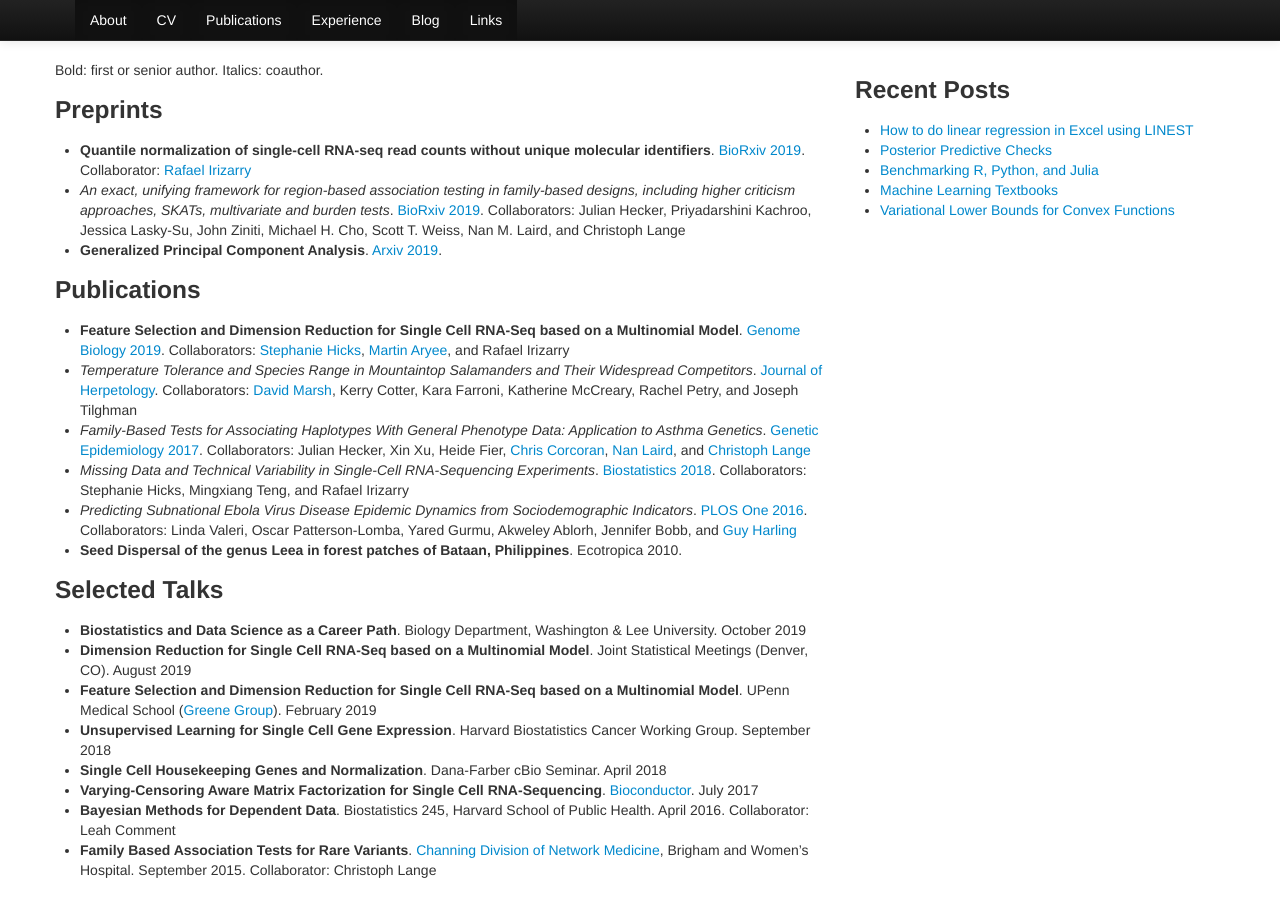
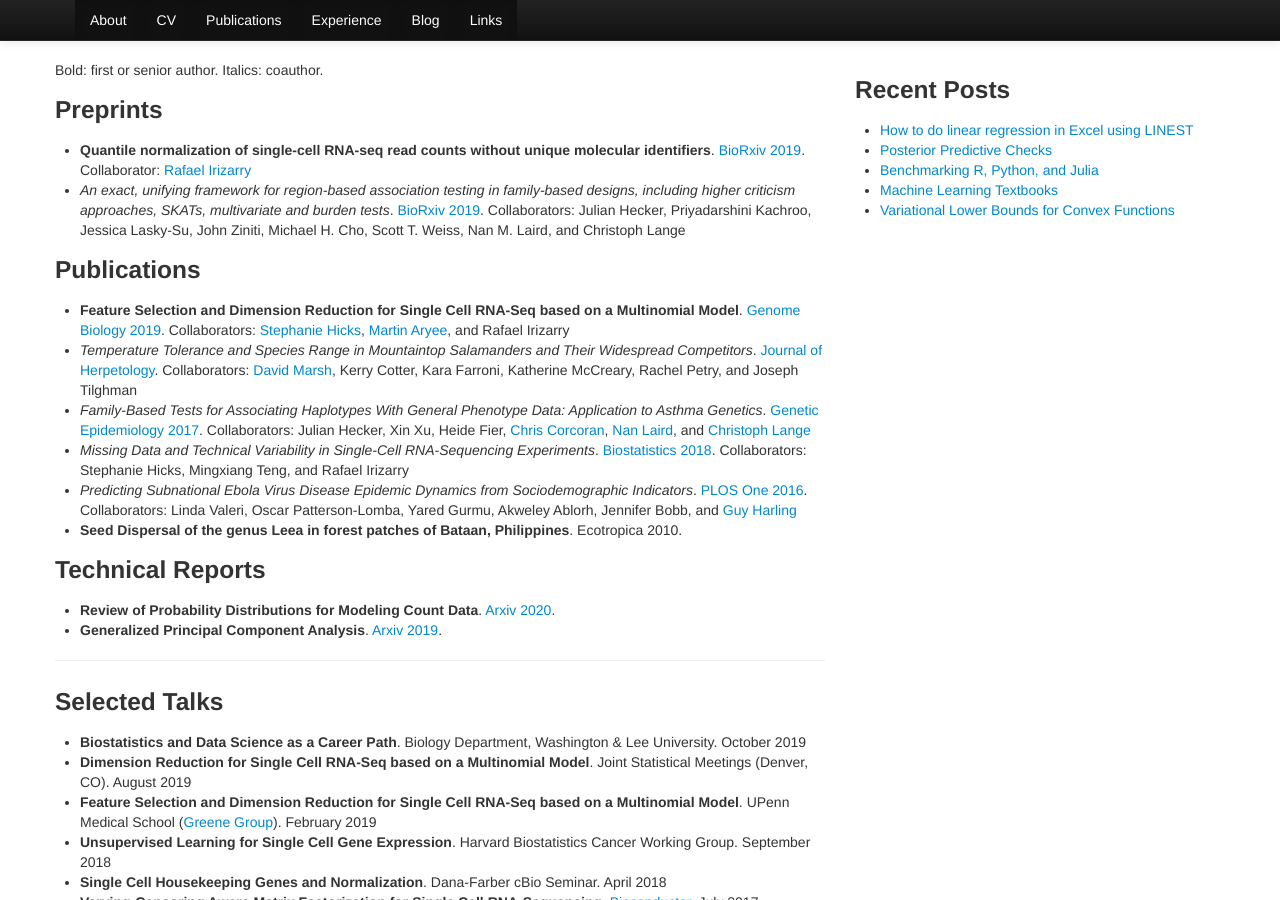
Before and after one commit to willtownes/willtownes.github.io, a Jekyll site: the page built from publications/index.md, in a window 1280 px wide and 900 px high. Built offline with Jekyll 4.4.1, drawn with Linux system fonts in a browser that asks for light colours; nearby versions of some CDN libraries.

Commit message:
updated publications and cv to include count distributions review technical report

```diff
--- a/publications/index.md
+++ b/publications/index.md
@@ -21,6 +20,13 @@ Bold: first or senior author. Italics: coauthor.
 * *Missing Data and Technical Variability in Single-Cell RNA-Sequencing Experiments*. [Biostatistics 2018](https://academic.oup.com/biostatistics/article/doi/10.1093/biostatistics/kxx053/4599254). Collaborators: Stephanie Hicks, Mingxiang Teng, and Rafael Irizarry
 * *Predicting Subnational Ebola Virus Disease Epidemic Dynamics from Sociodemographic Indicators*. [PLOS One 2016](http://dx.doi.org/10.1371/journal.pone.0163544). Collaborators: Linda Valeri, Oscar Patterson-Lomba, Yared Gurmu, Akweley Ablorh, Jennifer Bobb, and [Guy Harling](http://guyharling.com/)
 * **Seed Dispersal of the genus Leea in forest patches of Bataan, Philippines**. Ecotropica 2010.
+
+### Technical Reports
+
+* **Review of Probability Distributions for Modeling Count Data**. [Arxiv 2020](https://arxiv.org/abs/2001.04343).
+* **Generalized Principal Component Analysis**. [Arxiv 2019](https://arxiv.org/abs/1907.02647).
+
+---
 
 ### Selected Talks
 
```
Also changed, not shown: other parts of publications/index.md (+0 -1 lines), 2 other files.
